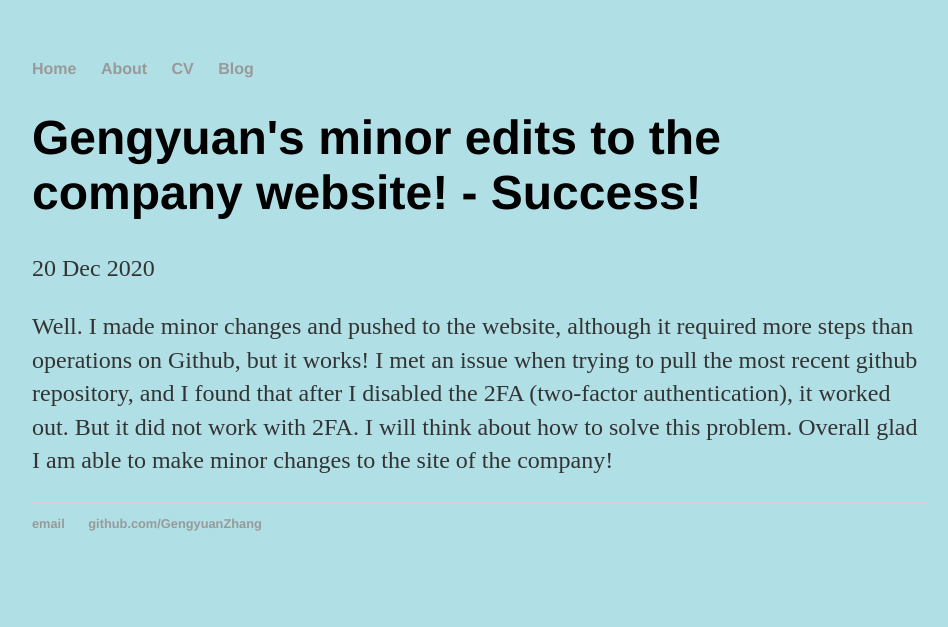
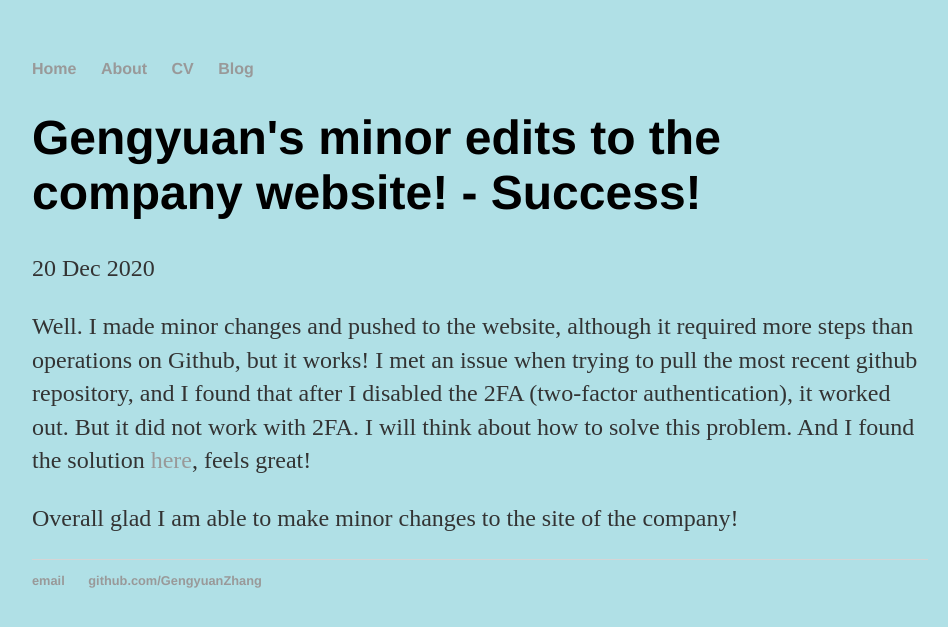
Before and after one commit to GengyuanZhang/GengyuanZhang.github.io, a Jekyll site: the page built from _posts/2020-12-20-gengyuan-zhang-modification.md, in a window 1280 px wide. Shown: the top 627 px of the page, without its empty margins (160-1108 px from the left). Built offline with Jekyll 4.4.1, drawn with Linux system fonts in a browser that asks for light colours.

Commit message:
Update 2020-12-20-gengyuan-zhang-modification.md

```diff
--- a/_posts/2020-12-20-gengyuan-zhang-modification.md
+++ b/_posts/2020-12-20-gengyuan-zhang-modification.md
@@ -4,4 +4,6 @@
 date: 2020-12-20
 ---
 
-Well. I made minor changes and pushed to the website, although it required more steps than operations on Github, but it works! I met an issue when trying to pull the most recent github repository, and I found that after I disabled the 2FA (two-factor authentication), it worked out. But it did not work with 2FA. I will think about how to solve this problem. Overall glad I am able to make minor changes to the site of the company!
+Well. I made minor changes and pushed to the website, although it required more steps than operations on Github, but it works! I met an issue when trying to pull the most recent github repository, and I found that after I disabled the 2FA (two-factor authentication), it worked out. But it did not work with 2FA. I will think about how to solve this problem. And I found the solution [here](https://webkul.com/blog/github-push-with-two-factor-authentication/), feels great!
+
+Overall glad I am able to make minor changes to the site of the company!
```
